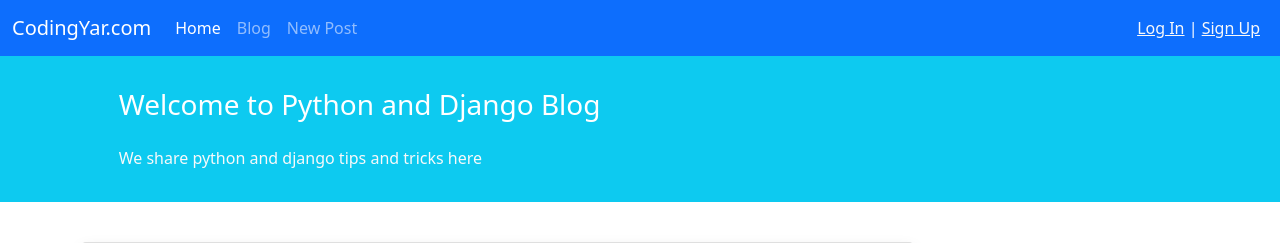
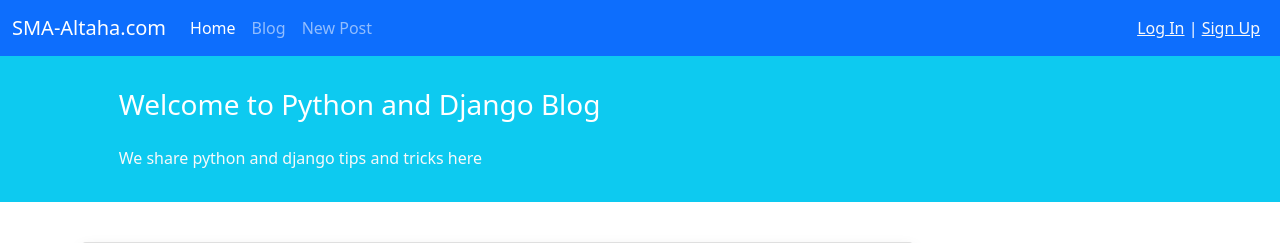
Before and after one commit to seyedmohammadali2000/djano_blog, a Django app: page /create/ in a window 1280 px wide. Shown: the top 243 px of the page. Run offline with Django 4.2, Linux system fonts and the light colour scheme.

Commit message:
sma-altaha insert

```diff
--- a/templates/_base.html
+++ b/templates/_base.html
@@ -14,7 +14,7 @@
 <body>
 <nav class="navbar navbar-expand-lg navbar-dark bg-primary">
     <div class="container-fluid">
-        <a class="navbar-brand" href="#">CodingYar.com</a>
+        <a class="navbar-brand" href="#">SMA-Altaha.com</a>
         <button class="navbar-toggler" type="button" data-bs-toggle="collapse" data-bs-target="#navbarNavAltMarkup"
                 aria-controls="navbarNavAltMarkup" aria-expanded="false" aria-label="Toggle navigation">
             <span class="navbar-toggler-icon"></span>
```
